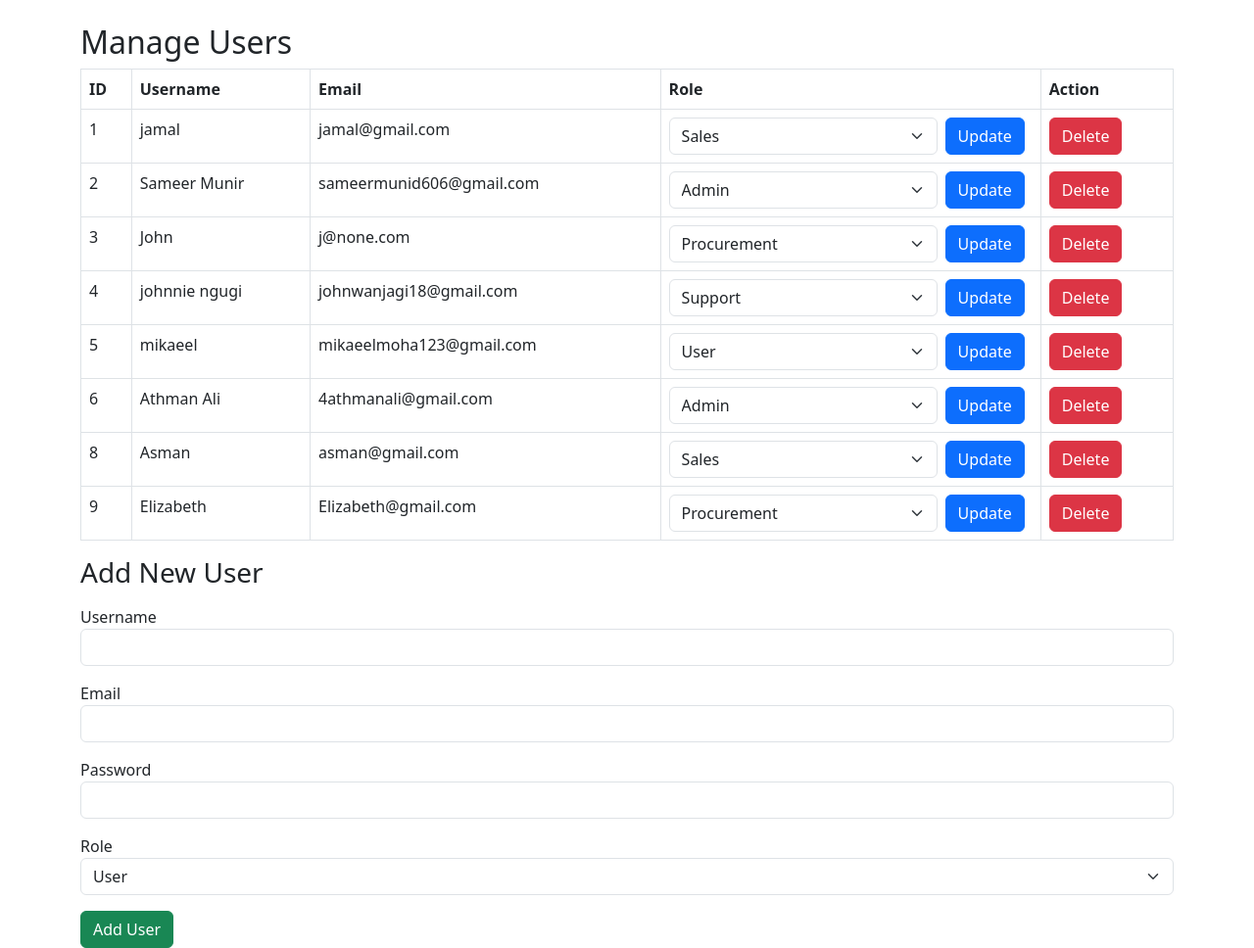
After one commit to SameerMoha/Ocean-Gas, a PHP site: page /Ocean/users.php in a window 1280 px wide. The commit adds this page. Shown: the whole page at 98% size. Run offline with PHP 8.4, Linux system fonts and the light colour scheme; a user stored in the database is signed in; data comes from the database, SQL or seed files in the repository; both versions use the stored data as it was after the commit.

Commit message:
Update
Update

```diff
--- a/admin-dashboard.php
+++ b/admin-dashboard.php
@@ -95,6 +95,7 @@
         <a href="#"><i class="fas fa-box"></i> Stock</a>
         <a href="#"><i class="fas fa-shopping-cart"></i> Sales</a>
         <a href="procurement.html"><i class="fas fa-truck"></i> Procurement</a>
+        <a href="users.php"><i class="fas fa-users"></i> Manage Users</a> <!-- Added Button -->
         <a href="#"><i class="fas fa-cogs"></i> Settings</a>
         <a href="logout.php"><i class="fas fa-sign-out-alt"></i> Logout</a>
     </div>
--- a/index.html
+++ b/index.html
@@ -52,6 +52,8 @@
             justify-content: space-between;
             background-color: #333;
             padding: 15px 20px;
+            position: sticky;
+            top: 0;
         }
         .navbar img {
             height: 50px;
@@ -357,7 +359,7 @@
 
 
       <li class="dropdown">
-        <a href="#">Login ▼</a>
+        <a href="#">Login ↓</a>
         <div class="dropdown-menu">
             <a href="login.php">Staff Login</a>
             <a href="user-login.php"> Login</a>
--- /dev/null
+++ b/users.php
@@ -0,0 +1,137 @@
+<?php
+session_start();
+$host = 'localhost';
+$db   = 'myapp_db';
+$user = 'root';
+$pass = '';
+
+$conn = new mysqli($host, $user, $pass, $db);
+if ($conn->connect_error) {
+    die("Connection failed: " . $conn->connect_error);
+}
+
+if (!isset($_SESSION['username'])) {
+    header("Location: login.php");
+    exit();
+}
+
+// Fetch users from the database
+$sql = "SELECT id, username, email, role FROM users";
+$result = $conn->query($sql);
+
+if ($_SERVER['REQUEST_METHOD'] == 'POST') {
+    if (isset($_POST['update_role'])) {
+        $userId = $_POST['user_id'];
+        $newRole = $_POST['role'];
+        $updateSql = "UPDATE users SET role = ? WHERE id = ?";
+        $stmt = $conn->prepare($updateSql);
+        $stmt->bind_param("si", $newRole, $userId);
+        $stmt->execute();
+        $stmt->close();
+        header("Location: users.php");
+        exit();
+    }
+    if (isset($_POST['add_user'])) {
+        $newUsername = $_POST['new_username'];
+        $newEmail = $_POST['new_email'];
+        $newRole = $_POST['new_role'];
+        $password = password_hash($_POST['new_password'], PASSWORD_BCRYPT);
+        $insertSql = "INSERT INTO users (username, email, role, password) VALUES (?, ?, ?, ?)";
+        $stmt = $conn->prepare($insertSql);
+        $stmt->bind_param("ssss", $newUsername, $newEmail, $newRole, $password);
+        $stmt->execute();
+        $stmt->close();
+        header("Location: users.php");
+        exit();
+    }
+    if (isset($_POST['delete_user'])) {
+        $userId = $_POST['user_id'];
+        $deleteSql = "DELETE FROM users WHERE id = ?";
+        $stmt = $conn->prepare($deleteSql);
+        $stmt->bind_param("i", $userId);
+        $stmt->execute();
+        $stmt->close();
+        header("Location: users.php");
+        exit();
+    }
+}
+?>
+<!DOCTYPE html>
+<html lang="en">
+<head>
+    <meta charset="UTF-8">
+    <meta name="viewport" content="width=device-width, initial-scale=1.0">
+    <title>Manage Users</title>
+    <link href="https://cdn.jsdelivr.net/npm/bootstrap@5.3.0/dist/css/bootstrap.min.css" rel="stylesheet">
+</head>
+<body>
+    <div class="container mt-4">
+        <h2>Manage Users</h2>
+        <table class="table table-bordered">
+            <thead>
+                <tr>
+                    <th>ID</th>
+                    <th>Username</th>
+                    <th>Email</th>
+                    <th>Role</th>
+                    <th>Action</th>
+                </tr>
+            </thead>
+            <tbody>
+                <?php while ($row = $result->fetch_assoc()): ?>
+                <tr>
+                    <td><?php echo $row['id']; ?></td>
+                    <td><?php echo htmlspecialchars($row['username']); ?></td>
+                    <td><?php echo htmlspecialchars($row['email']); ?></td>
+                    <td>
+                        <form method="post" class="d-flex">
+                            <input type="hidden" name="user_id" value="<?php echo $row['id']; ?>">
+                            <select name="role" class="form-select me-2">
+                                <option value="admin" <?php if ($row['role'] == 'admin') echo 'selected'; ?>>Admin</option>
+                                <option value="user" <?php if ($row['role'] == 'user') echo 'selected'; ?>>User</option>
+                                <option value="procurement" <?php if ($row['role'] == 'procurement') echo 'selected'; ?>>Procurement</option>
+                                <option value="sales" <?php if ($row['role'] == 'sales') echo 'selected'; ?>>Sales</option>
+                                <option value="support" <?php if ($row['role'] == 'support') echo 'selected'; ?>>Support</option>
+                            </select>
+                            <button type="submit" name="update_role" class="btn btn-primary me-2">Update</button>
+                        </form>
+                    </td>
+                    <td>
+                        <form method="post">
+                            <input type="hidden" name="user_id" value="<?php echo $row['id']; ?>">
+                            <button type="submit" name="delete_user" class="btn btn-danger">Delete</button>
+                        </form>
+                    </td>
+                </tr>
+                <?php endwhile; ?>
+            </tbody>
+        </table>
+        <h3>Add New User</h3>
+        <form method="post" class="mt-3">
+            <div class="mb-3">
+                <label>Username</label>
+                <input type="text" name="new_username" class="form-control" required>
+            </div>
+            <div class="mb-3">
+                <label>Email</label>
+                <input type="email" name="new_email" class="form-control" required>
+            </div>
+            <div class="mb-3">
+                <label>Password</label>
+                <input type="password" name="new_password" class="form-control" required>
+            </div>
+            <div class="mb-3">
+                <label>Role</label>
+                <select name="new_role" class="form-select">
+                    <option value="user">User</option>
+                    <option value="admin">Admin</option>
+                    <option value="procurement">Procurement</option>
+                    <option value="sales">Sales</option>
+                    <option value="support">Support</option>
+                </select>
+            </div>
+            <button type="submit" name="add_user" class="btn btn-success">Add User</button>
+        </form>
+    </div>
+</body>
+</html>
```
Also changed, not shown: admin-dashboard-backend-working.php (+183 -0 lines), users.sql (added, +77 -0 lines).
